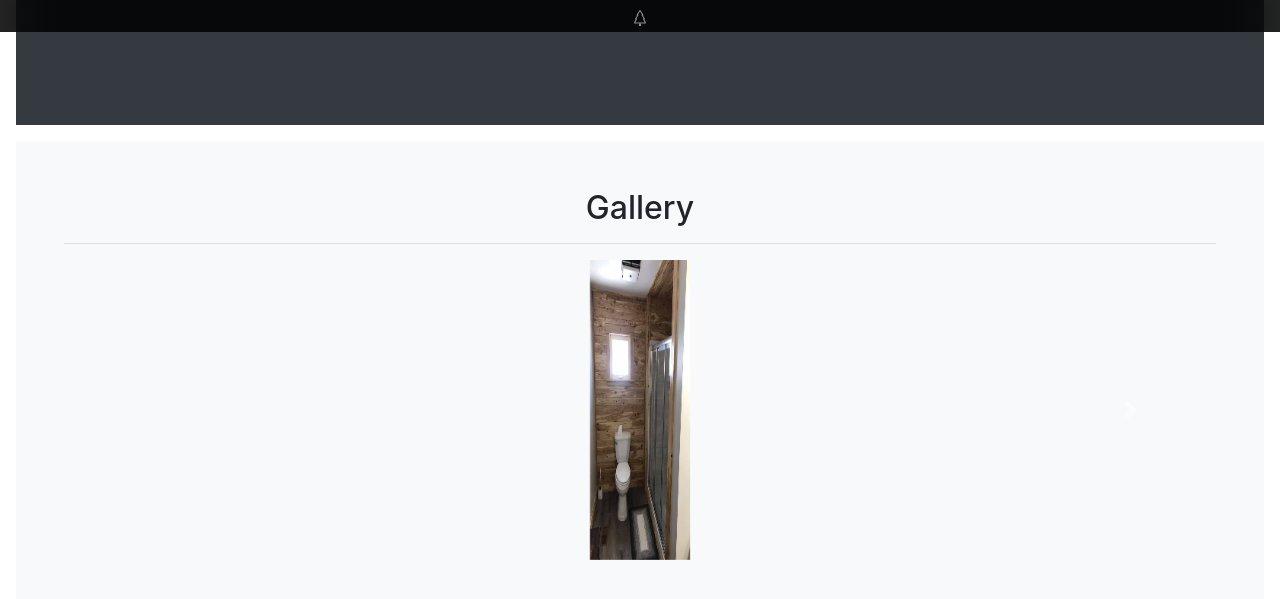
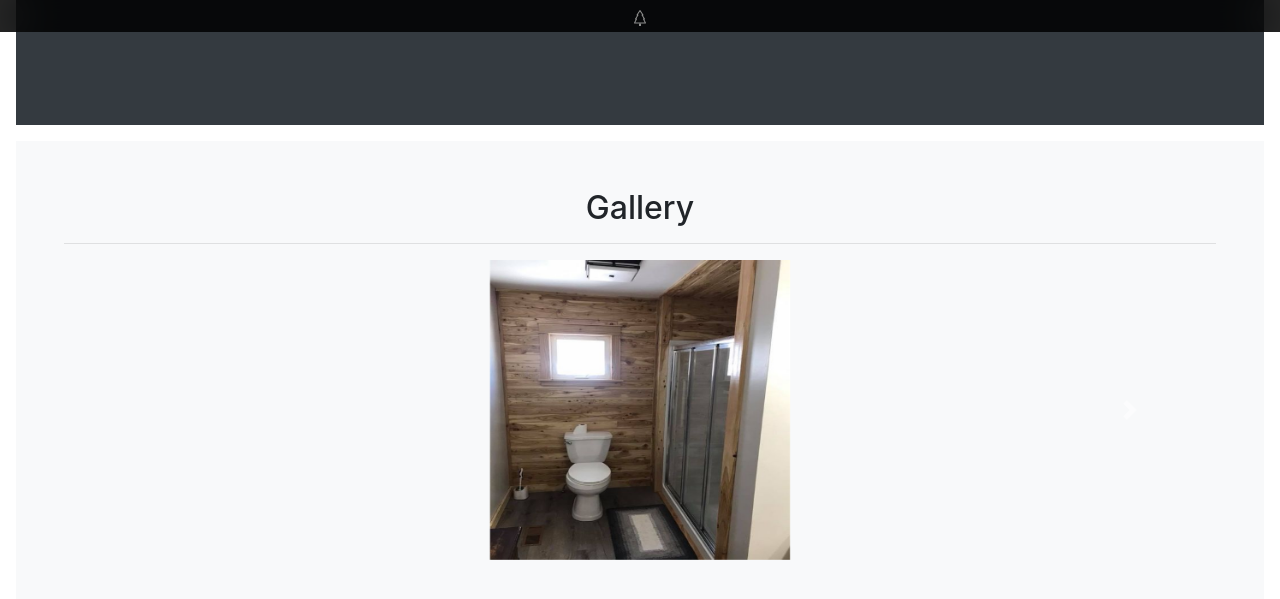
Before and after one commit to DBCarpentry/DBCarpentry.github.io, a Jekyll site: the page built from index.html, in a window 1280 px wide and 900 px high, scrolled down 1739 px. Shown: the top 599 px of the window. Built offline with Jekyll 4.4.1, drawn with Linux system fonts in a browser that asks for light colours.

Commit message:
resize photo

```diff
--- a/index.html
+++ b/index.html
@@ -109,21 +109,21 @@ title: Index
           <!--slide1-->
           <div class="carousel-item active" id="im1">
 
-                  <img src="assets/img/1.jpg"  width="100vmin" height="300vmin">
+                  <img src="assets/img/1.jpg"  width="300vmin" height="300vmin">
 
         </div>
 
         <!--slide2-->
         <div class="carousel-item" id="im2">
 
-                <img src="assets/img/2.jpg" width="100vmin" height="300vmin">
+                <img src="assets/img/2.jpg" width="300vmin" height="300vmin">
 
         </div>
 
         <!--slide3 photos-->
         <div class="carousel-item" id="im3">
 
-                <img src="assets/img/3.jpg" width="100vmin" height="300vmin">
+                <img src="assets/img/3.jpg" width="300vmin" height="300vmin">
 
           </div>
         </div>
```
